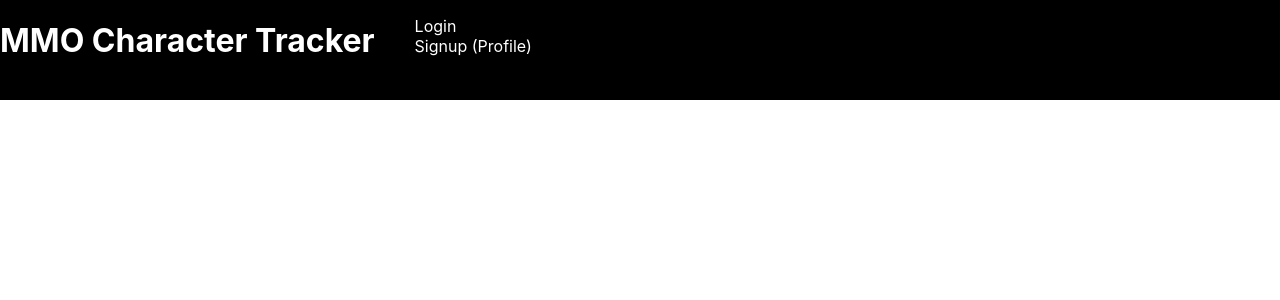
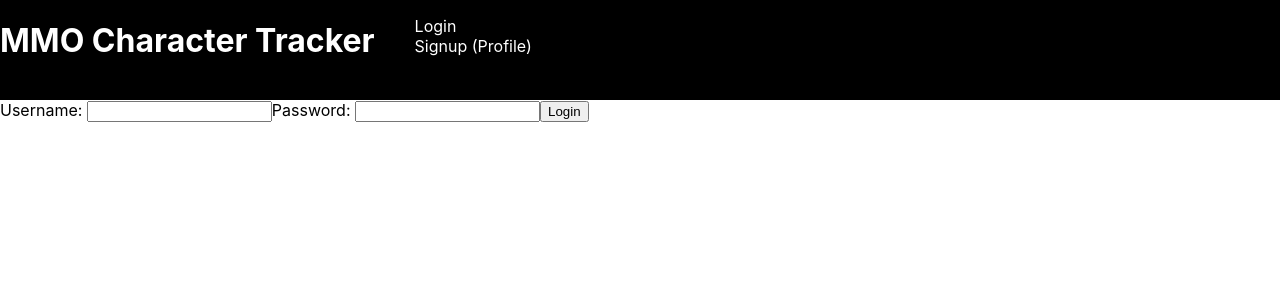
Before and after one commit to CajunTech/mmo-char-tracker-fe, a React (Create React App) app: page /user/login in a window 1280 px wide. Shown: the top 300 px of the page. Built offline with nearby package versions, Linux system fonts and the light colour scheme.

Commit message:
user login functioning properly and base profile redirect working

```diff
--- a/package.json
+++ b/package.json
@@ -9,8 +9,8 @@
     "axios": "^0.24.0",
     "react": "^17.0.2",
     "react-dom": "^17.0.2",
-    "react-router": "^6.0.2",
-    "react-router-dom": "^6.0.2",
+    "react-router": "^5.2.1",
+    "react-router-dom": "^5.3.0",
     "react-scripts": "4.0.3",
     "web-vitals": "^1.1.2"
   },
--- a/src/App.css
+++ b/src/App.css
@@ -5,8 +5,11 @@
     color: white;
     display: flex;
   }
-  .seeLinks {
+  .headerLinks {
     color: white;
     text-decoration: none;
     list-style-type: none;
   }
+  .headerLinks:hover {
+    cursor:pointer;
+  }
--- a/src/App.js
+++ b/src/App.js
@@ -1,9 +1,10 @@
 import React, { Component } from 'react';
-import {Routes, Route } from 'react-router-dom';
+import { Route } from 'react-router-dom';
 import axios from 'axios';
 import Header from './components/Header';
 import Signup from './components/Signup';
-import Profile from './components/Profile'
+import Profile from './components/Profile';
+import Login from './components/Login';
 import './App.css';
 
 export default class App extends Component {
@@ -16,6 +17,7 @@ export default class App extends Component {
 			token: '',
 			userData: [],
 			isLoggedIn: false,
+			currentUser: null,
 		};
 	}
 
@@ -33,11 +35,14 @@ export default class App extends Component {
 			.post('http://localhost:3001/auth/signup', data)
 			.then((response) => {
 				console.log(response);
-				// Other logic (maybe a redirect)
 				this.setState({ token: response.data.token });
 			})
 			.then(() => {
-				this.showUserProfile();
+				this.setState({currentUser: this.state.username})
+			})
+			.then(() => {
+				this.setState({username: ''})
+				this.setState({password: ''})
 			})
 			.then(() => {
 				this.setState({ isLoggedIn: true });
@@ -46,33 +51,75 @@ export default class App extends Component {
 				console.log(error);
 			});
 	};
-	logout = (e) => {
+
+
+	handleLogin = (e) => {
+		e.preventDefault();
+		const data = {
+			username: this.state.username,
+			password: this.state.password,
+		};
+		axios
+			.post('http://localhost:3001/auth/login', data)
+			.then((response) => {
+				console.log(response);
+				this.setState({ token: response.data.token });
+			})
+			.then(() => {
+				this.setState({currentUser: this.state.username})
+			})
+			.then(() => {
+				this.setState({username: ''})
+				this.setState({password: ''})
+			})
+			.then(() => {
+				this.setState({ isLoggedIn: true });
+			})
+			.catch((error) => {
+				console.log(error);
+			});
+	};
+
+	handleLogout = (e) => {
 		e.preventDefault();
 		this.setState({ isLoggedIn: false });
+		this.setState({currentUser: null});
+		this.setState({username: ''})
+		this.setState({password: ''})
 	};
 
 	render() {
 		return (
 			<div className="App">
-				<Header isLoggedIn={this.state.isLoggedIn} logout={this.logout} />
-				<Routes>
+				<Header isLoggedIn={this.state.isLoggedIn} handleLogout={this.handleLogout} />
 					<Route
 						path="/user/signup"
-					element={
+						render={(routerProps) => (
 							<Signup
-							// {...routerProps}
+								{...routerProps}
 								{...this.state}
 								handleChange={this.handleChange}
 								handleSignup={this.handleSignup}
-						/>}
+							/>
+						)}
 					/>
 					<Route
 						path="/user/profile"
 						render={(routerProps) => (
-						<Profile {...routerProps} userData={this.state.userData} />
+							<Profile {...routerProps} {...this.state} />
 						)}
 					/>
-				</Routes>
+					<Route
+						path="/user/login"
+						render={(routerProps) => (
+							<Login
+								{...routerProps}
+								{...this.state}
+								handleChange={this.handleChange}
+								handleLogin={this.handleLogin}
+							/>
+						)}
+					/>
 			</div>
 		);
 	}
--- a/src/components/Header.js
+++ b/src/components/Header.js
@@ -1,25 +1,35 @@
 import React from 'react';
-import {Link } from 'react-router-dom';
+import { Link } from 'react-router-dom';
 
 export default function Header(props) {
-	return <div className="header">
+	return (
 		<div className="header">
+			<div className="header">
+				<Link className="headerLinks" to={'/'}>
 					<h1 className="title">MMO Character Tracker</h1>
-			{props.isLoggedIn && (
-				<div className="navLinks">
-					<button onClick={props.logout}>Logout</button>
-				</div>
-			)}
-			{!props.isLoggedIn && (
+				</Link>
 				<ul className="navLinks">
-					<Link className="seeLinks" to={'/user/login'}>
+					{props.isLoggedIn ? (
+						<>
+							<Link className="headerLinks" to={'/user/profile'}>
+								<li>Profile</li>
+							</Link>
+							<li className="headerLinks" onClick={props.handleLogout}>
+								Logout
+							</li>
+						</>
+					) : (
+						<>
+							<Link className="headerLinks" to={'/user/login'}>
 								<li>Login</li>
 							</Link>
-					<Link className="seeLinks" to={'/user/signup'}>
+							<Link className="headerLinks" to={'/user/signup'}>
 								<li>Signup (Profile)</li>
 							</Link>
+						</>
+					)}
 				</ul>
-			)}
 			</div>
-    </div>;
+		</div>
+	);
 }
--- /dev/null
+++ b/src/components/Login.js
@@ -0,0 +1,31 @@
+import React from 'react';
+import { Redirect } from 'react-router-dom';
+
+export default function Login(props) {
+	if (props.isLoggedIn) {
+		return <Redirect to={'/user/profile'} />;
+	}
+	return (
+		<div className="loginPage">
+			<form onSubmit={props.handleLogin} className="loginForm">
+				Username:{' '}
+				<input
+					onChange={props.handleChange}
+					type="text"
+					name="username"
+					value={props.username}
+					autoComplete="off"
+				/>
+				Password:{' '}
+				<input
+					onChange={props.handleChange}
+					type="password"
+					name="password"
+					value={props.password}
+					autoComplete="off"
+				/>
+				<button>Login</button>
+			</form>
+		</div>
+	);
+}
--- a/src/components/Profile.js
+++ b/src/components/Profile.js
@@ -3,7 +3,8 @@ import React from 'react';
 function Profile(props) {
     return (
         <div>
-
+            <h1>Profile Page</h1>
+            <h2>UserName: {props.currentUser}</h2>
         </div>
     );
 }
--- a/src/components/Signup.js
+++ b/src/components/Signup.js
@@ -1,13 +1,14 @@
 import React from 'react';
+import { Redirect } from 'react-router-dom';
 
 export default function Signup(props) {
     if (props.isLoggedIn) {
-        props.history.push("/user/profile")
+        return <Redirect to={'/user/profile'} />;
       }
 	return (
 		<div className="signupPage">
 			<form onSubmit={props.handleSignup} className="signupForm">
-				Username:
+				Username:{' '}
 				<input
 					onChange={props.handleChange}
 					type="text"
@@ -15,7 +16,7 @@ export default function Signup(props) {
 					value={props.username}
 					autoComplete="off"
 				/>
-				Password:
+				Password:{' '}
 				<input
 					onChange={props.handleChange}
 					type="password"
@@ -23,7 +24,7 @@ export default function Signup(props) {
 					value={props.password}
 					autoComplete="off"
 				/>
-				Confirm Password:
+				Confirm Password:{' '}
 				<input
 					onChange={props.handleChange}
 					type="password"
```
Also changed, not shown: 1 other file (tests, documents, lock files or other folders). Lines whose indentation alone changed are shown as unchanged.
